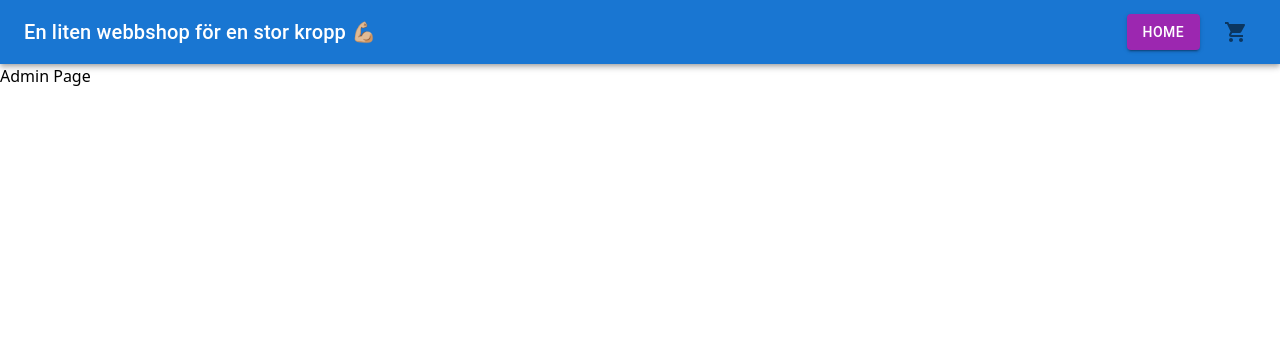
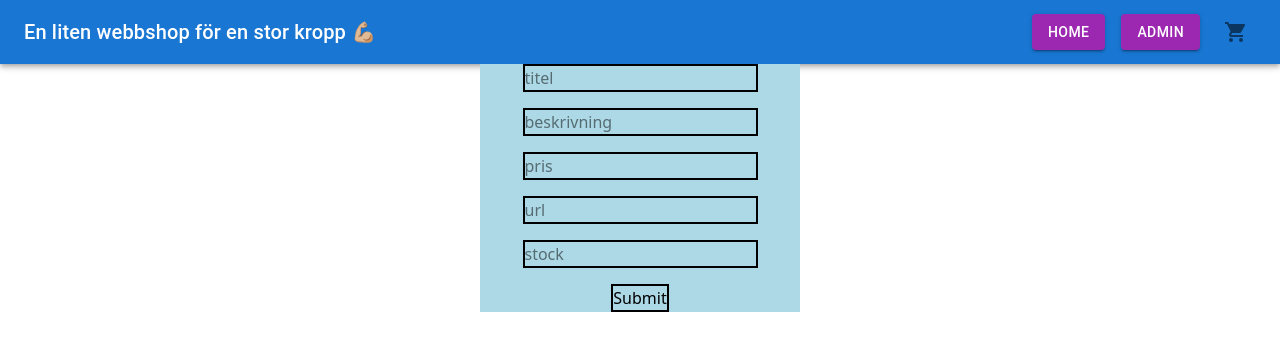
Before and after one commit to 04luknie-nemo/Webshopen, a React (Vite) app in the folder web/: page /admin in a window 1280 px wide. Shown: the top 350 px of the page. Built offline with nearby package versions, Linux system fonts and the light colour scheme; the HTML template or start-up script is replaced by a standard one.

Commit message:
Added a form to add new products to be viewed at home page, and a button in main layout to access admin page. This is version 1 and very basic

```diff
--- a/web/src/mainLayout.tsx
+++ b/web/src/mainLayout.tsx
@@ -19,6 +19,15 @@ export default function MainLayout() {
           >
             Home
           </Button>
+          <Button
+            variant="contained"
+            // Theme provider ska läggas till, kommer i annat issue
+            color="secondary"
+            component={RouterLink}
+            to="/admin"
+          >
+            Admin
+          </Button>
           <IconButton component={RouterLink} to="/checkout">
             <ShoppingCart />
           </IconButton>
--- a/web/src/pages/adminPage.tsx
+++ b/web/src/pages/adminPage.tsx
@@ -1,3 +1,45 @@
+import { useState, type SubmitEvent } from "react"
+import { initialProducts } from "../mockData"
+import type { Product } from "../types";
 export default function AdminPage() {
-    return(<>Admin Page</>)
-}
+    const [title, setTitle] = useState("");
+    const [description, setDescription] = useState("");
+    const [price, setPrice] = useState<number | "">("");
+    const [imageUrl, setImageUrl] = useState("");
+    const [stock, setStock] = useState<number | "">("");
+
+    function addProduct(event: SubmitEvent<HTMLFormElement>) {
+        event.preventDefault();
+
+        if (stock === "" || price === "")
+            return;
+
+        const newProduct: Product = {
+            id: 11,
+            title: title,
+            description: description,
+            price: price,
+            imageUrl: imageUrl,
+            stock: stock
+        }
+        console.log(newProduct);
+        initialProducts.push(newProduct);
+        setTitle('');
+        setDescription('');
+        setPrice("");
+        setImageUrl('');
+        setStock("");
+    }
+    return (
+        <>
+            <form onSubmit={addProduct} style={{ display: 'flex', flexDirection: 'column', alignItems: 'center', justifyContent: 'center', background: 'lightblue', width: '20rem', margin: '0 auto', gap: '1rem' }}>
+                <input style={{ border: '0.15rem solid black' }} value={title} onChange={(e) => setTitle(e.target.value)} type="text" placeholder="titel" />
+                <input style={{ border: '0.15rem solid black' }} value={description} onChange={(e) => setDescription(e.target.value)} type="text" placeholder="beskrivning" />
+                <input style={{ border: '0.15rem solid black' }} value={price} onChange={(e) => setPrice(e.target.value === "" ? "" : Number(e.target.value))} type="number" placeholder="pris" />
+                <input style={{ border: '0.15rem solid black' }} value={imageUrl} onChange={(e) => setImageUrl(e.target.value)} type="text" placeholder="url" />
+                <input style={{ border: '0.15rem solid black' }} value={stock} onChange={(e) => setStock(e.target.value === "" ? "" : Number(e.target.value))} type="number" placeholder="stock" />
+                <button style={{ border: '0.15rem solid black' }} type="submit">Submit</button>
+            </form>
+        </>
+    )
+} 1
```
